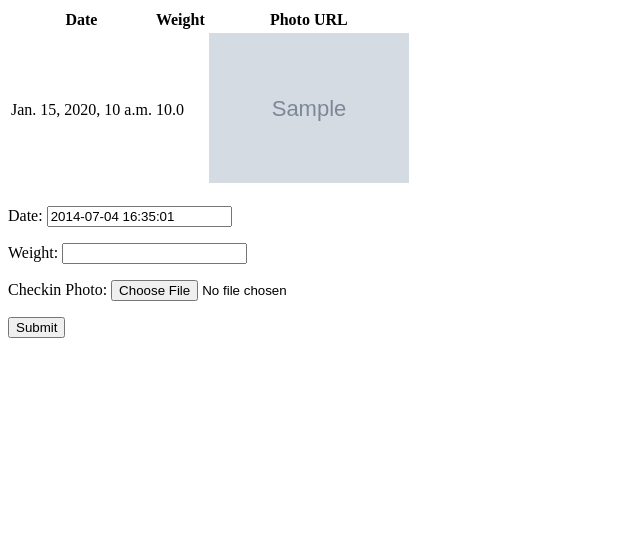
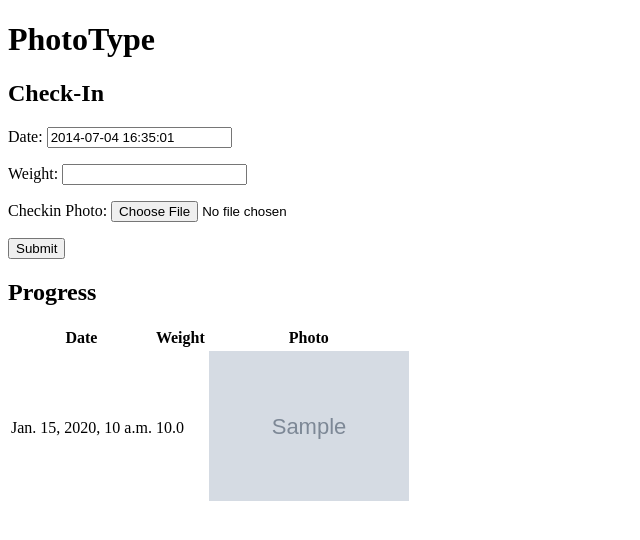
Before and after one commit to SimonS/photo-metric, a Django app: page / in a window 1280 px wide. Shown: the top 540 px of the page, without its empty margins (0-640 px from the left). Run offline with Django 3.2, Linux system fonts and the light colour scheme; tables that the repository leaves empty hold one stand-in row (values such as "Sample post"); grey boxes marked "Sample" are stand-in pictures; some libraries are stand-ins or nearby versions.

Commit message:
integrated Gumby a little. Bare minimum for it not to look shite.

```diff
--- a/checkins/templates/index.html
+++ b/checkins/templates/index.html
@@ -11,12 +11,28 @@
     <script gumby-path="{% static 'gumby/js/libs' %}" src="{% static 'gumby/js/libs/gumby.min.js' %}"></script>
 </head>
 <body>
+<div class="row navbar">
+    <h1 class="logo">PhotoType</h1>
+</div>
+<div class="row">
+    <div class="twelve columns">
+        <h2>Check-In</h2>
+        <form action='/' method='post' enctype="multipart/form-data">
+            {% csrf_token %}
+            {{ form.as_p }}
+            <input type='submit' value='Submit'/>
+        </form>
+    </div>
+</div>
+<div class="row">
+    <div class="twelve columns">
+        <h2>Progress</h2>
         <table>
             <thead>
             <tr>
                 <th>Date</th>
                 <th>Weight</th>
-        <th>Photo URL</th>
+                <th>Photo</th>
             </tr>
             </thead>
             <tbody>
@@ -29,12 +45,8 @@
             {% endfor %}
             </tbody>
         </table>
-
-<form action='/' method='post' enctype="multipart/form-data">
-    {% csrf_token %}
-    {{ form.as_p }}
-    <input type='submit' value='Submit'/>
-</form>
+    </div>
+</div>
 
 </body>
 </html>
--- /dev/null
+++ b/phototype/static/gumby/_custom.scss
@@ -0,0 +1,5 @@
+// Your custom SCSS should be written here...
+.navbar .logo {
+  color: #ccc;
+  font-size: 2rem;
+}
```
Lines whose indentation alone changed are shown as unchanged.
